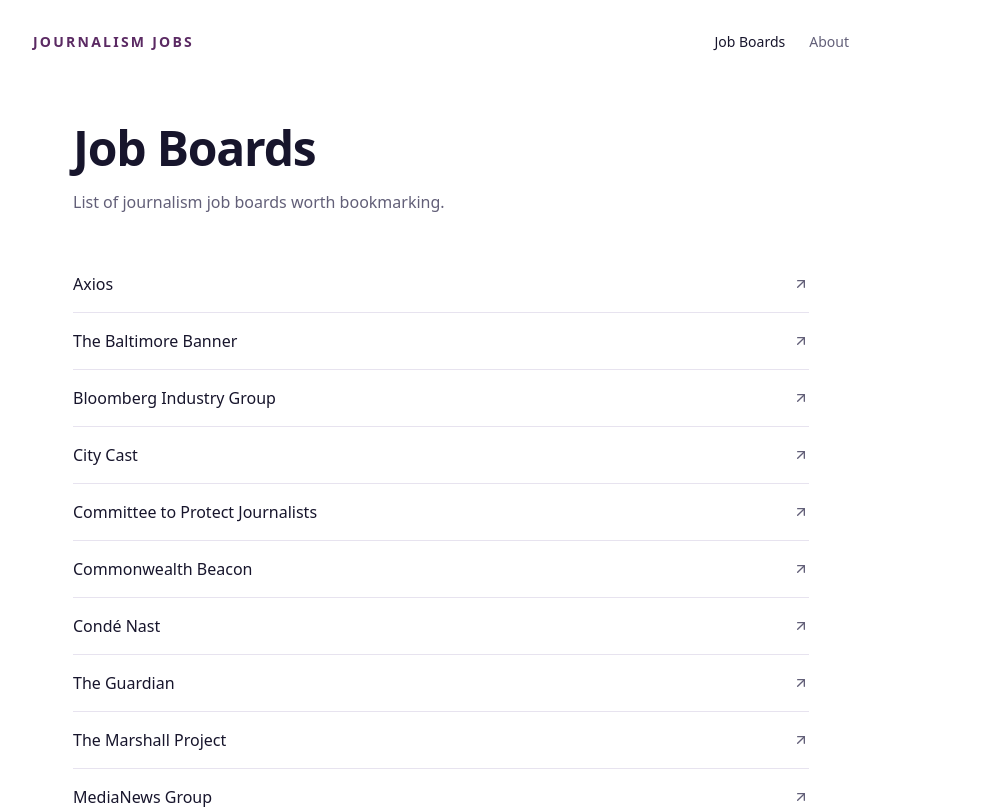
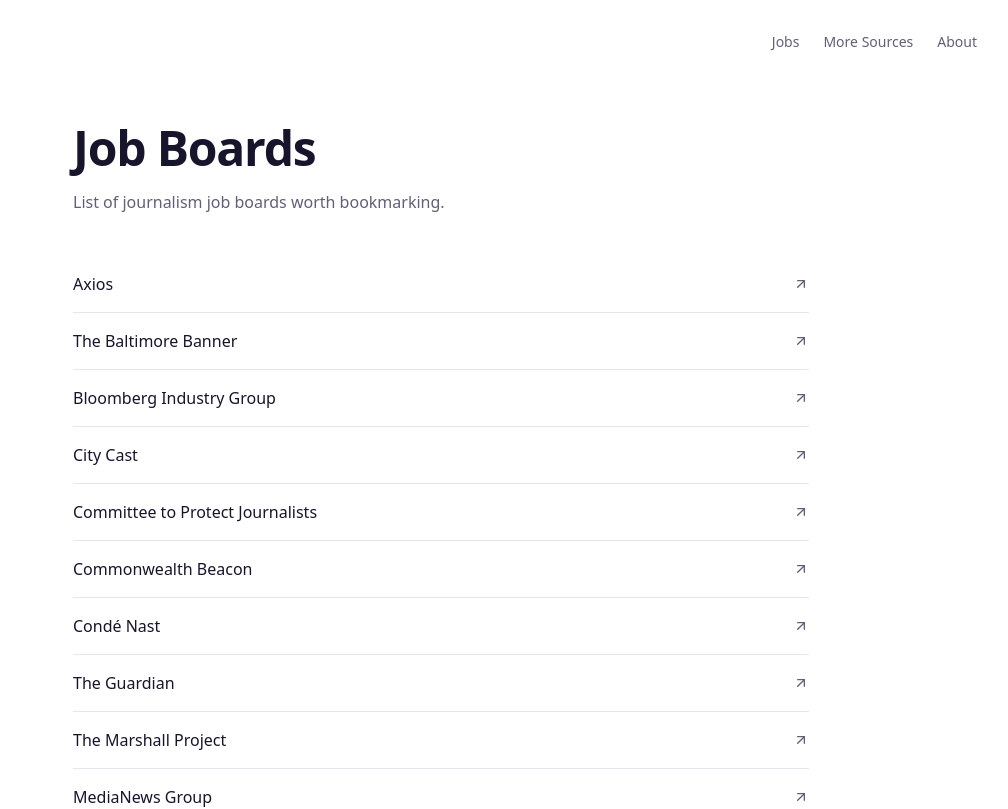
Before and after one commit to luciovilla/journo-jobs, a Next.js app: page /job-boards in a window 1280 px wide. Shown: the top 809 px of the page, without its empty margins (199-1207 px from the left). Built offline with nearby package versions, Linux system fonts and the light colour scheme.

Commit message:
move footer and sitenav

```diff
--- /dev/null
+++ b/app/components/SiteNav.tsx
@@ -0,0 +1,21 @@
+import Link from "next/link";
+
+export function SiteNav() {
+  return (
+    <div className="mx-auto w-full max-w-6xl">
+      <header className="flex justify-end items-center px-6 py-8 md:px-10">
+        <nav className="flex items-center gap-6 text-sm font-medium text-(--muted)">
+          <Link className="hover:text-(--ink)" href="/">
+            Jobs
+          </Link>
+          <Link className="hover:text-(--ink)" href="/job-boards">
+            More Sources
+          </Link>
+          <Link className="hover:text-(--ink)" href="/about">
+            About
+          </Link>
+        </nav>
+      </header>
+    </div>
+  );
+}
--- a/app/job-boards/page.tsx
+++ b/app/job-boards/page.tsx
@@ -1,7 +1,3 @@
-import Link from "next/link";
-
-import { Footer } from "../components/Footer";
-
 const JOB_BOARDS = [
   {
     name: "Axios",
@@ -81,23 +77,6 @@
   return (
     <div className="min-h-screen bg-white text-(--ink)">
       <main className="mx-auto w-full max-w-4xl px-6 pb-16 md:px-10">
-        <header className="flex items-center justify-between py-8">
-          <Link
-            className="text-sm font-semibold uppercase tracking-[0.16em] text-(--brand)"
-            href="/"
-          >
-            Journalism Jobs
-          </Link>
-          <nav className="flex items-center gap-6 text-sm font-medium text-(--muted)">
-            <Link className="text-(--ink)" href="/job-boards">
-              Job Boards
-            </Link>
-            <Link className="hover:text-(--ink)" href="/about">
-              About
-            </Link>
-          </nav>
-        </header>
-
         <section className="md:p-10">
           <h1 className="text-4xl font-semibold tracking-tight md:text-5xl">
             Job Boards
@@ -140,7 +119,6 @@
           </ul>
         </section>
       </main>
-      <Footer />
     </div>
   );
 }
--- a/app/layout.tsx
+++ b/app/layout.tsx
@@ -1,5 +1,8 @@
 import type { Metadata } from "next";
 import "./globals.css";
+
+import { Footer } from "./components/Footer";
+import { SiteNav } from "./components/SiteNav";
 
 export const metadata: Metadata = {
   metadataBase: new URL("https://jobs.luciovilla.com"),
@@ -38,7 +41,11 @@
 }>) {
   return (
     <html lang="en">
-      <body className="antialiased">{children}</body>
+      <body className="antialiased">
+        <SiteNav />
+        {children}
+        <Footer />
+      </body>
     </html>
   );
 }
```
